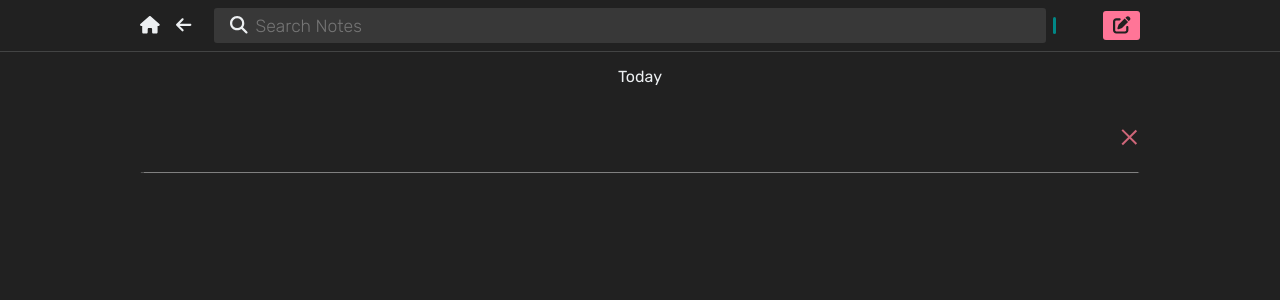
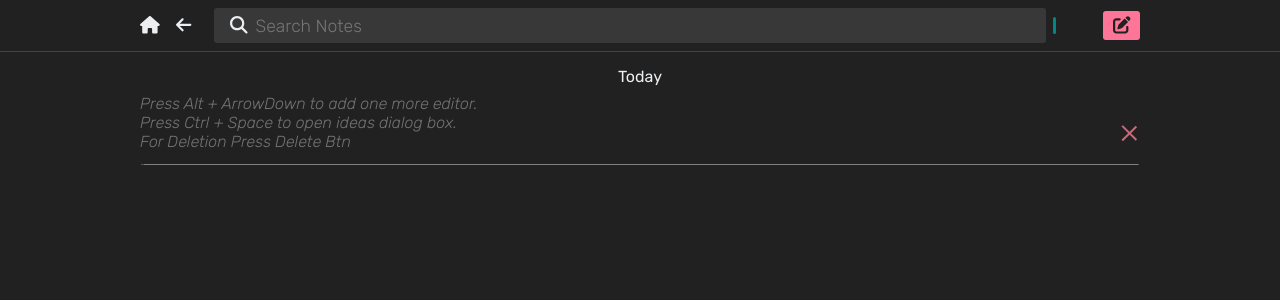
Before and after one commit to JadhavRohan5256/ideaflow, an Angular app: page / in a window 1280 px wide. Shown: the top 300 px of the page. Built offline with nearby package versions, Linux system fonts and the light colour scheme.

Commit message:
placehoder are addded

```diff
--- a/src/app/editor/editor.component.css
+++ b/src/app/editor/editor.component.css
@@ -26,6 +26,20 @@
     align-items: center;
     position: relative;
     box-shadow: 0 1.5px 1px -1px gray;
+}
+
+.placeholder {
+    position: absolute;
+    left: 0;
+    top: 0.5rem;
+    background-color: var(--bg-color);
+    border-radius: 5px;
+    overflow: hidden;
+    z-index: 20;
+    font-style: italic;
+    opacity: 0.4;
+    user-select: none;
+    font-size: 1rem;
 }
 
 .editor-warpper-right {
@@ -79,12 +93,11 @@
     font-size: 1.1rem;
     width: 100%;
     height: 70px;
-    margin-top: 1rem;
-    /* padding-bottom: 1rem; */
     font-family: var(--poppin);
     font-weight: 200;
-    z-index: 3;
     overflow-y: auto;
+    margin-top: 0.5rem;
+    z-index: 30;
 
 }
 
--- a/src/app/editor/editor.component.html
+++ b/src/app/editor/editor.component.html
@@ -11,8 +11,12 @@
                     (input)="changeDetection($event, ((items.value.length - 1) - idx))"
                     class="textarea"
                     (keydown)="onAnyKeyPress(((items.value.length - 1) - idx), $event)"
-                    matTooltip="Press Alt + ArrowDown to add one more editor"
                     >
+                </div>
+                <div class="placeholder" *ngIf="div.value === ''">
+                    <p>Press Alt + ArrowDown to add one more editor.</p>
+                    <p>Press Ctrl + Space to open ideas dialog box.</p>
+                    <p>For Deletion Press Delete Btn</p>
                 </div>
                 <div class="editor-warpper-right" (click)="onClickDeleteIdea(((items.value.length - 1) - idx), true)">
                     <div class="close-wrapper">
--- a/src/app/editor/editor.component.ts
+++ b/src/app/editor/editor.component.ts
@@ -160,7 +160,7 @@ export class EditorComponent implements OnInit, OnDestroy {
         document.body.removeChild(span);
         return {
             'left': `${caretPositionX}px`,
-            'top': `${caretPositionY + 50}px`
+            'top': `${caretPositionY + 10}px`
         }
     }
 
@@ -223,4 +223,12 @@ export class EditorComponent implements OnInit, OnDestroy {
     private saveData(): void {
         this.appService.saveIdeas([...this.items.value])
     }
+
+    showPlaceholder(idx: number): {idx: number, flag: boolean} {
+        let eleRef = document.getElementById(`editable_${idx}`) as HTMLDivElement
+        if(eleRef === null || eleRef === undefined || eleRef.textContent === '') {
+            return {idx: idx, flag: true}
+        }
+        return {idx: idx, flag: false}
+    }
 }
```
